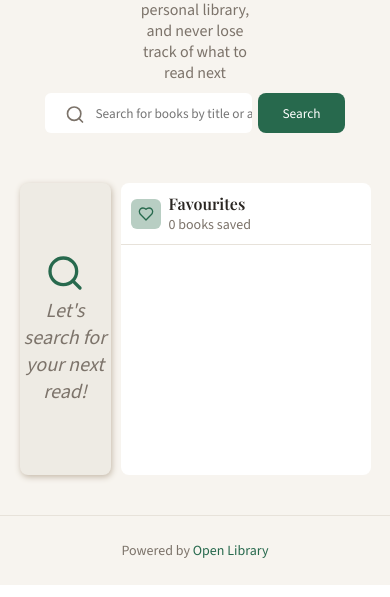
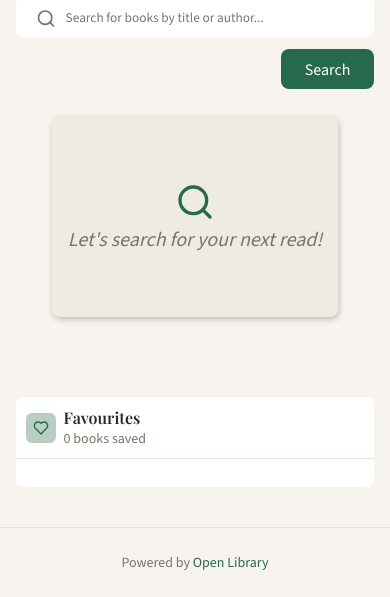
Before and after one commit to nathan-d7/the_library_task, a website built with Vite: page index.html in a window 390 px wide. Shown: the part 259-856 px from the top of the page. Built offline with nearby package versions, Linux system fonts and the light colour scheme.

Commit message:
style: add media rules

```diff
--- a/src/styles/cards.css
+++ b/src/styles/cards.css
@@ -87,3 +87,9 @@
 .books__year {
   font-weight: 400;
 }
+
+@media(max-width: 400px) {
+  .books__card {
+    max-width: 95%;
+  }
+}
--- a/src/styles/search.css
+++ b/src/styles/search.css
@@ -59,3 +59,51 @@
   border-radius: 8px;
   cursor: pointer;
 }
+
+@media (max-width: 768px) {
+  .search__heading.search__heading.text-highlighted-bold {
+    font-size: 35px;
+  }
+
+  .search__description {
+    width: 60%;
+  }
+
+  .search__box {
+    display: flex;
+    flex-direction: column;
+    align-items: flex-end;
+    gap: 12px;
+    width: 100%;
+  }
+
+  .search__input {
+    height: 40px;
+  }
+
+  .search__input-box {
+    width: 100%;
+  }
+
+  .search__button {
+    font-size: 16px;
+  }
+
+}
+
+@media(max-width: 640px) {
+  .search-section {
+    align-items: flex-start;
+  }
+
+  .search__description {
+    text-align: start;
+  }
+}
+
+@media(max-width: 480px) {
+  .search__description {
+    width: 90%;
+  }
+
+}
--- a/src/styles/style.css
+++ b/src/styles/style.css
@@ -169,3 +169,48 @@
 .footer__box {
   text-align: center;
 }
+
+
+@media(max-width: 768px) {
+  .main {
+    grid-template-columns: 1fr;
+    grid-template-rows: auto minmax(200px, 1fr) auto;
+    grid-template-areas:
+      "search"
+      "books"
+      "favourites"
+    ;
+    row-gap: 80px;
+    column-gap: 0;
+  }
+
+  .books__loading-container,
+  .books__search--empty-container,
+  .books__search--empty-query-container,
+  .books-api__fail-container {
+    padding: 16px;
+  }
+
+}
+
+@media(max-width: 480px) {
+  .container,
+  .header__container {
+    width: 92%;
+  }
+
+  .books__list {
+    justify-content: center;
+  }
+
+}
+
+@media(max-width: 400px) {
+  .books-section {
+    justify-self: center;
+  }
+
+  .books__list {
+    row-gap: 16px;
+  }
+}
```
